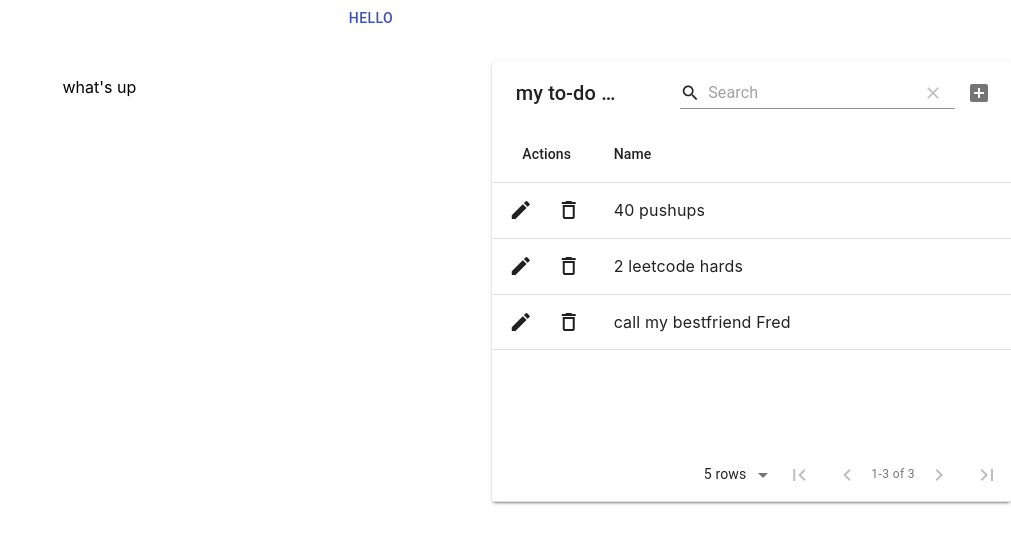
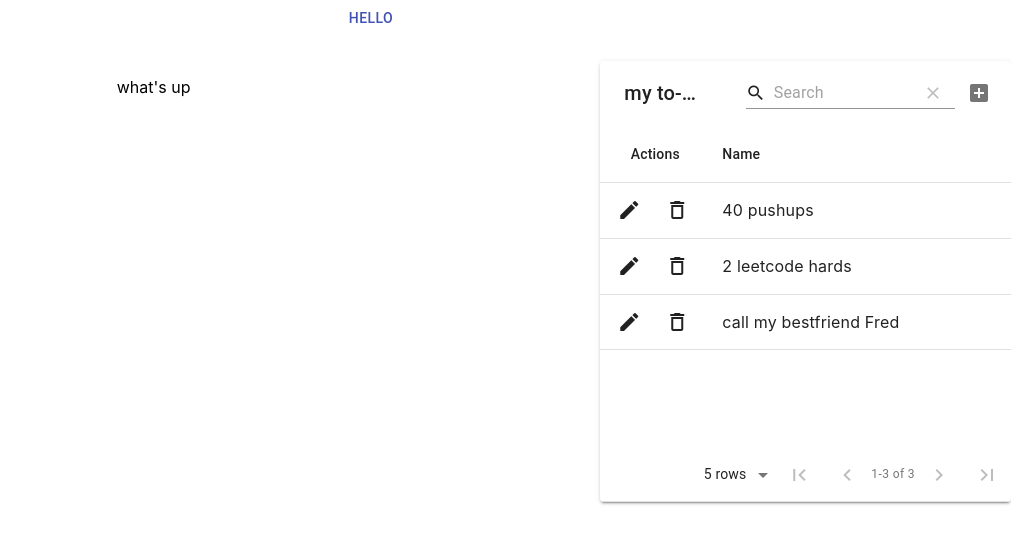
Before and after one commit to danielskathyd/homely, a React (Create React App) app in the folder homely-frontend/: page / in a window 1280 px wide. Shown: the top 544 px of the page, without its empty margins (269-1280 px from the left). Built offline with nearby package versions, Linux system fonts and the light colour scheme; no server answers; the HTML template or start-up script is replaced by a standard one.

Commit message:
todo list proportions

```diff
--- a/homely-frontend/src/App.js
+++ b/homely-frontend/src/App.js
@@ -56,10 +56,10 @@ class App extends React.Component {
           <Grid item xs={12}>
             <Button color="primary">Hello {activeUserName}</Button>
           </Grid>
-          <Grid item xs={7}>
+          <Grid item xs={8}>
             <p>what's up</p>
           </Grid>
-          <Grid item xs={5}>
+          <Grid item xs={4}>
             <Todo></Todo>
           </Grid>
         </Grid>
```
